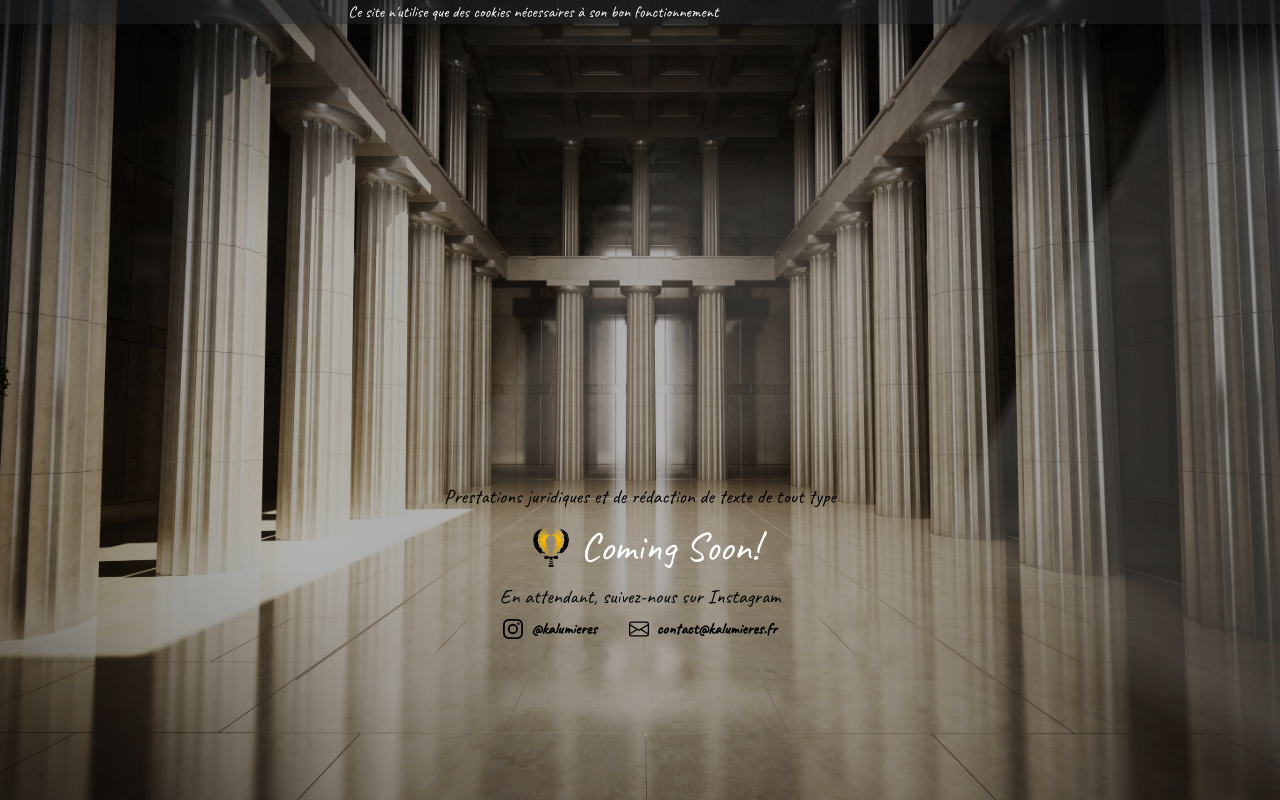
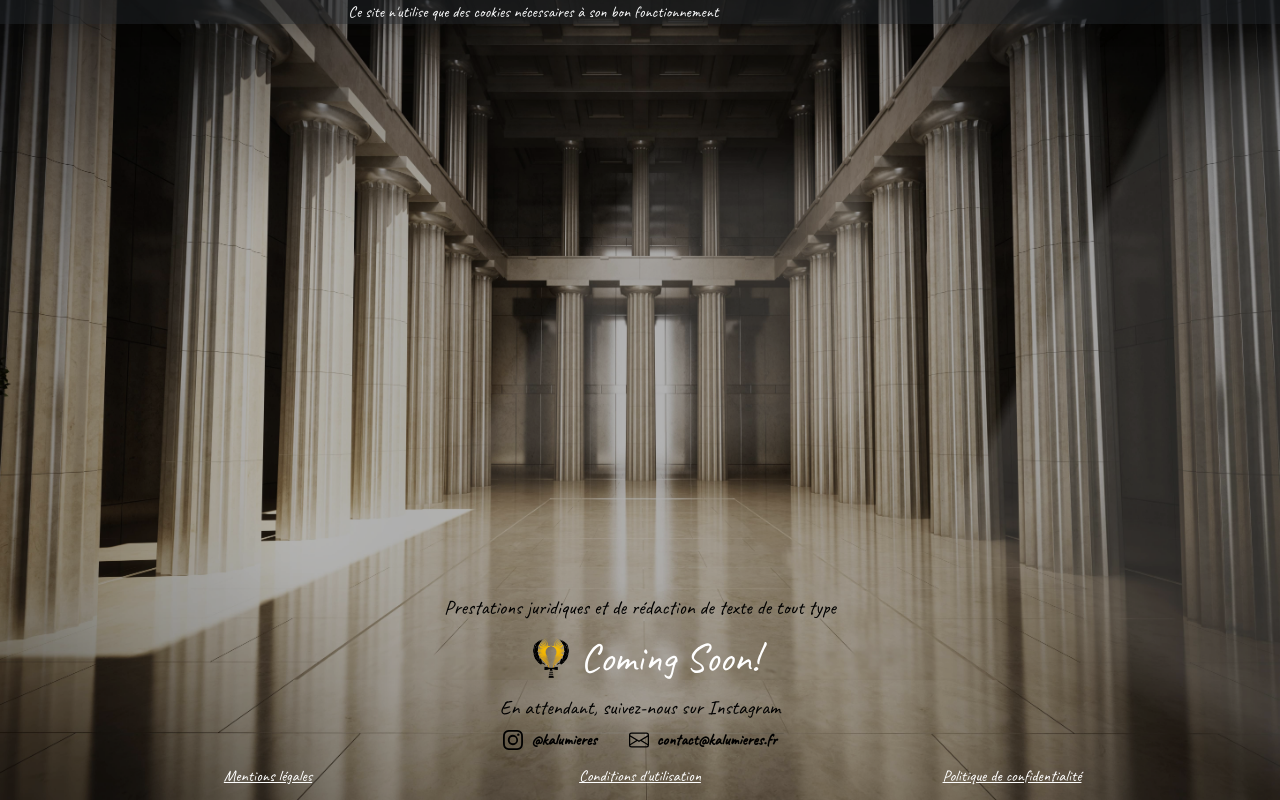
Before and after one commit to rothzeta/kalumieres, a Nuxt app: page / in a window 1280 px wide. Built offline with nearby package versions, Linux system fonts and the light colour scheme.

Commit message:
added legal mentions

```diff
--- a/pages/index.vue
+++ b/pages/index.vue
@@ -1,7 +1,7 @@
 <template>
     <div class="vstack justify-content-center align-items-center w-100 h-100 px-3">
         <div class="flex-shrink-0 whitespace">&nbsp;</div>
-        <h5 class="px-3 text-black text-center container">Prestations juridiques et de rédaction de texte de tout type
+        <h5 class="px-3 text-black text-center container mt-auto">Prestations juridiques et de rédaction de texte de tout type
         </h5>
         <h1 class="px-3 text-white">
             <div class="hstack">
@@ -14,7 +14,7 @@
             </div>
         </h1>
         <h5 class="px-3 text-black text-center">En attendant, suivez-nous sur Instagram</h5>
-        <div class="d-flex flex-column flex-md-row justify-content-center mb-5">
+        <div class="d-flex flex-column flex-md-row justify-content-center mb-3">
             <div class="d-flex flex-column flex-md-row ">
                 <a class="hstack w-100 mx-3 text-decoration-none text-black fw-semibold"
                     href="https://instagram.com/kalumieres">
@@ -36,13 +36,18 @@
                 </a>
             </div>
         </div>
+        <div class="container hstack align-center align-content-center mb-3">
+            <a class="d-block lh-1 col-4 text-center text-white" href="/pdf/mentions-legales-ka-lumieres.pdf">Mentions légales</a>
+            <a class="d-block lh-1 col-4 text-center text-white">Conditions d'utilisation</a>
+            <a class="d-block lh-1 col-4 text-center text-white">Politique de confidentialité</a>
+        </div>
     </div>
 </template>
 <style lang="scss">
 @import '~/assets/sass/app.scss';
 
 .whitespace {
-    min-height: 65%;
+    min-height: 55%;
 
     @include make-col-ready();
 
```
Also changed, not shown: 1 other file (tests, documents, lock files or other folders).
